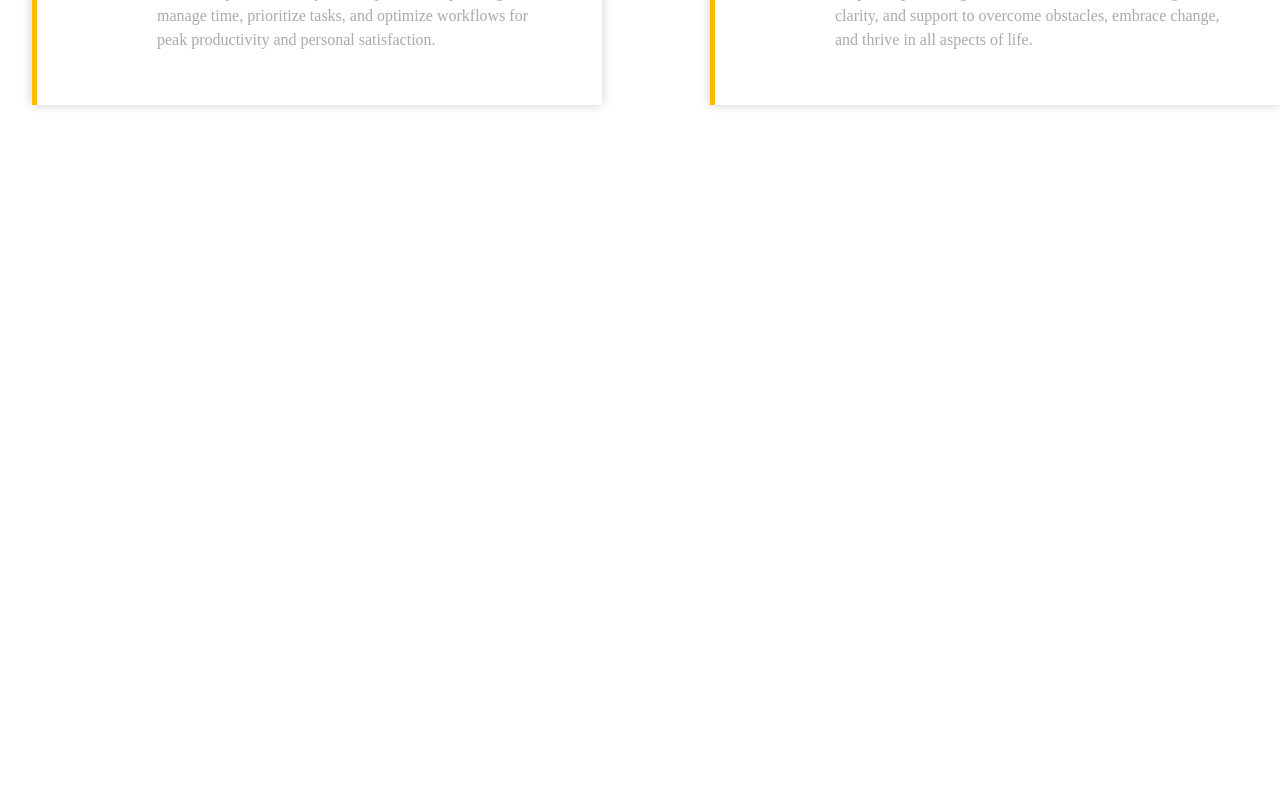
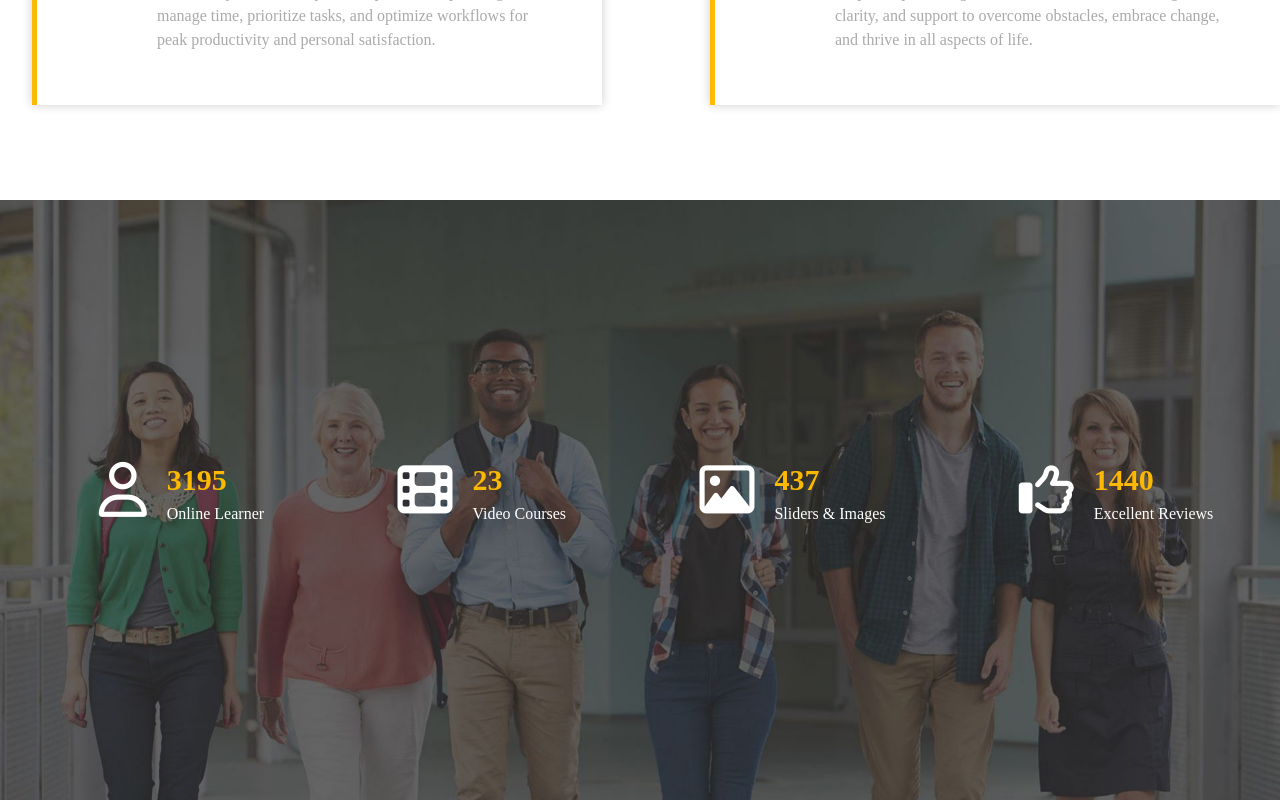
Before and after one commit to christiansaccani/one-istructor, a Vue app: page / in a window 1280 px wide. Shown: the part 3804-4604 px from the top of the page. Before the commit the page ends 4004 px from the top, so only its background shows below. Built offline with nearby package versions, Linux system fonts and the light colour scheme.

Commit message:
counter section done

```diff
--- a/index.html
+++ b/index.html
@@ -2,7 +2,7 @@
 <html lang="en">
   <head>
     <meta charset="UTF-8" />
-    <link rel="icon" type="image/svg+xml" href="/vite.svg" />
+    <link rel="icon" type="image/svg+xml" href="/images/favicon.ico" />
     <meta name="viewport" content="width=device-width, initial-scale=1.0" />
     <title>Vite + Vue</title>
   </head>
--- a/src/App.vue
+++ b/src/App.vue
@@ -5,6 +5,7 @@ import AppJumbo from './components/AppJumbo.vue';
 import AppCourses from './components/AppCourses.vue';
 import AppJumboBook from './components/AppJumboBook.vue';
 import AppWhyUs from './components/AppWhyUs.vue';
+import AppCounter from './components/AppCounter.vue';
 
 export default {
 
@@ -14,6 +15,7 @@ export default {
     AppCourses,
     AppJumboBook,
     AppWhyUs,
+    AppCounter,
   },
 }
 
@@ -25,6 +27,7 @@ export default {
   <AppCourses></AppCourses>
   <AppJumboBook></AppJumboBook>
   <AppWhyUs></AppWhyUs>
+  <AppCounter></AppCounter>
 </template>
 
 <style>
--- /dev/null
+++ b/src/components/AppCounter.vue
@@ -0,0 +1,82 @@
+<script>
+
+import store from '../store.js';
+
+export default {
+  name: 'AppCounter',
+
+  data() {
+    return {
+      store
+    };
+  }
+}
+
+</script>
+
+<template>
+
+<section>
+
+    <ul>
+        <li v-for="currentItem in store.state.counters">
+            <span v-html="currentItem.logo"></span>
+            <div>
+                <p class="count_number">{{ currentItem.count }}</p>
+                <p>{{ currentItem.title }}</p>
+            </div>
+        </li>
+    </ul>
+</section>
+
+</template>
+
+
+<style lang="scss" scoped>
+
+@use '../style/variables' as *;
+@use '../style/mixins' as *;
+
+section {
+    display: grid;
+    place-items: center;
+
+    height: 600px;
+    background-image: url(/images/counter-1919x1101.jpg);
+    background-size: cover;
+
+    ul {
+        @include ulDefault;
+        max-width: $maxWidth;
+        width: 100%;
+
+        justify-content: space-around;
+        align-items: center;
+
+        li {
+            display: flex;
+            align-items: center;
+            gap: 20px;
+
+            color: #ffffff;
+
+            span {
+                font-size: 55px;
+            }
+
+            div {
+                .count_number {
+                    color: $primaryColor;
+                    font-size: 30px;
+                    font-weight: bold;
+                }
+                p {
+                    margin: 0;
+
+                }
+            }
+        }
+    }
+}
+
+</style>
--- a/src/store.js
+++ b/src/store.js
@@ -84,6 +84,29 @@ const store = createStore({
                 logo: '<i class="fa-solid fa-gear"></i>',
                 description: "Empower personal growth and fulfillment. Gain insights, clarity, and support to overcome obstacles, embrace change, and thrive in all aspects of life."
             },
+        ],
+
+        counters: [
+            {
+                count: 3195,
+                title: "Online Learner",
+                logo: '<i class="fa-regular fa-user"></i>'
+            },
+            {
+                count: 23,
+                title: "Video Courses",
+                logo: '<i class="fa-solid fa-film"></i>'
+            },
+            {
+                count: 437,
+                title: "Sliders & Images",
+                logo: '<i class="fa-regular fa-image"></i>'
+            },
+            {
+                count: 1440,
+                title: "Excellent Reviews",
+                logo: '<i class="fa-regular fa-thumbs-up"></i>'
+            },
         ]
     },
     mutations: {
```
